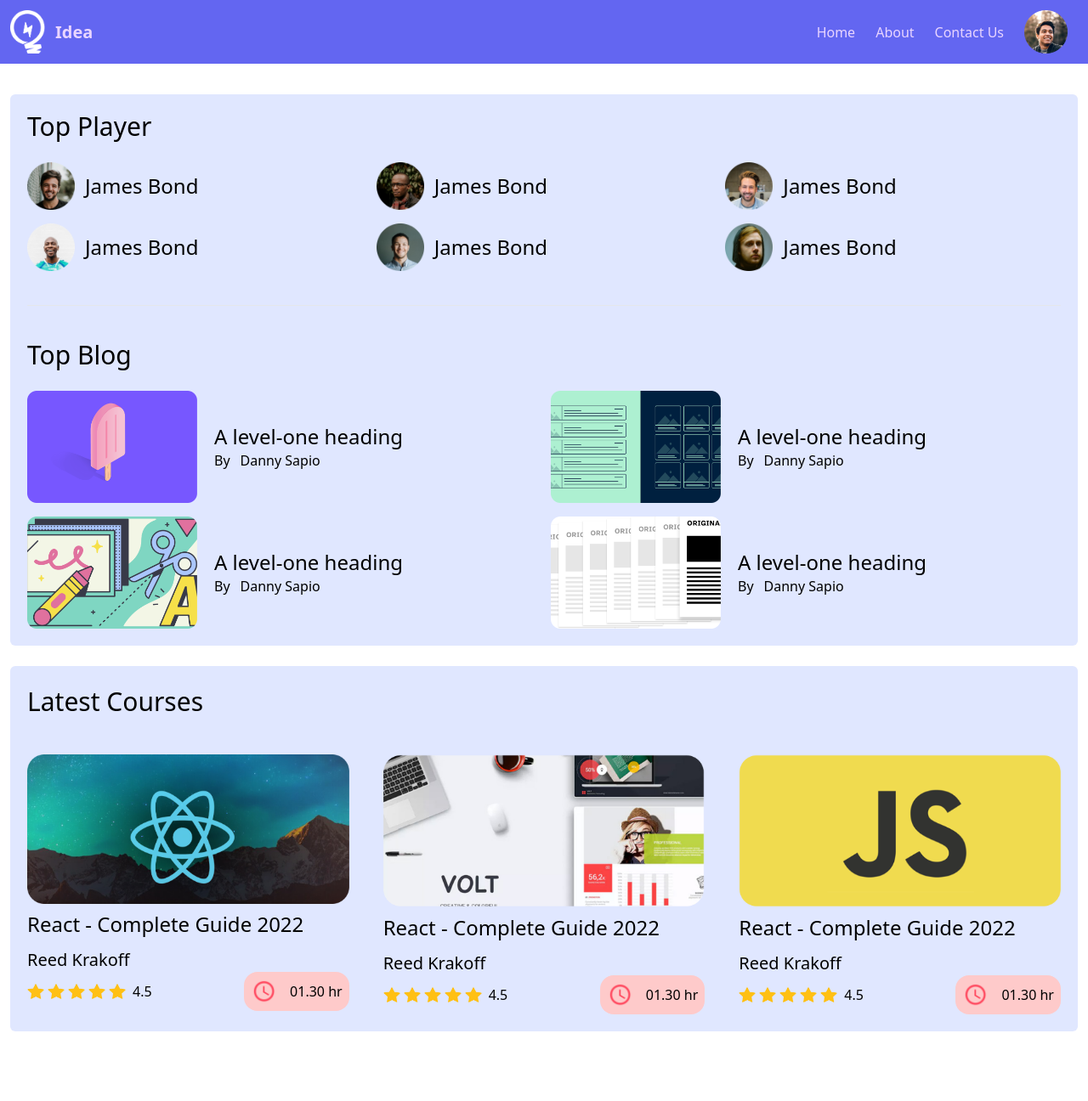
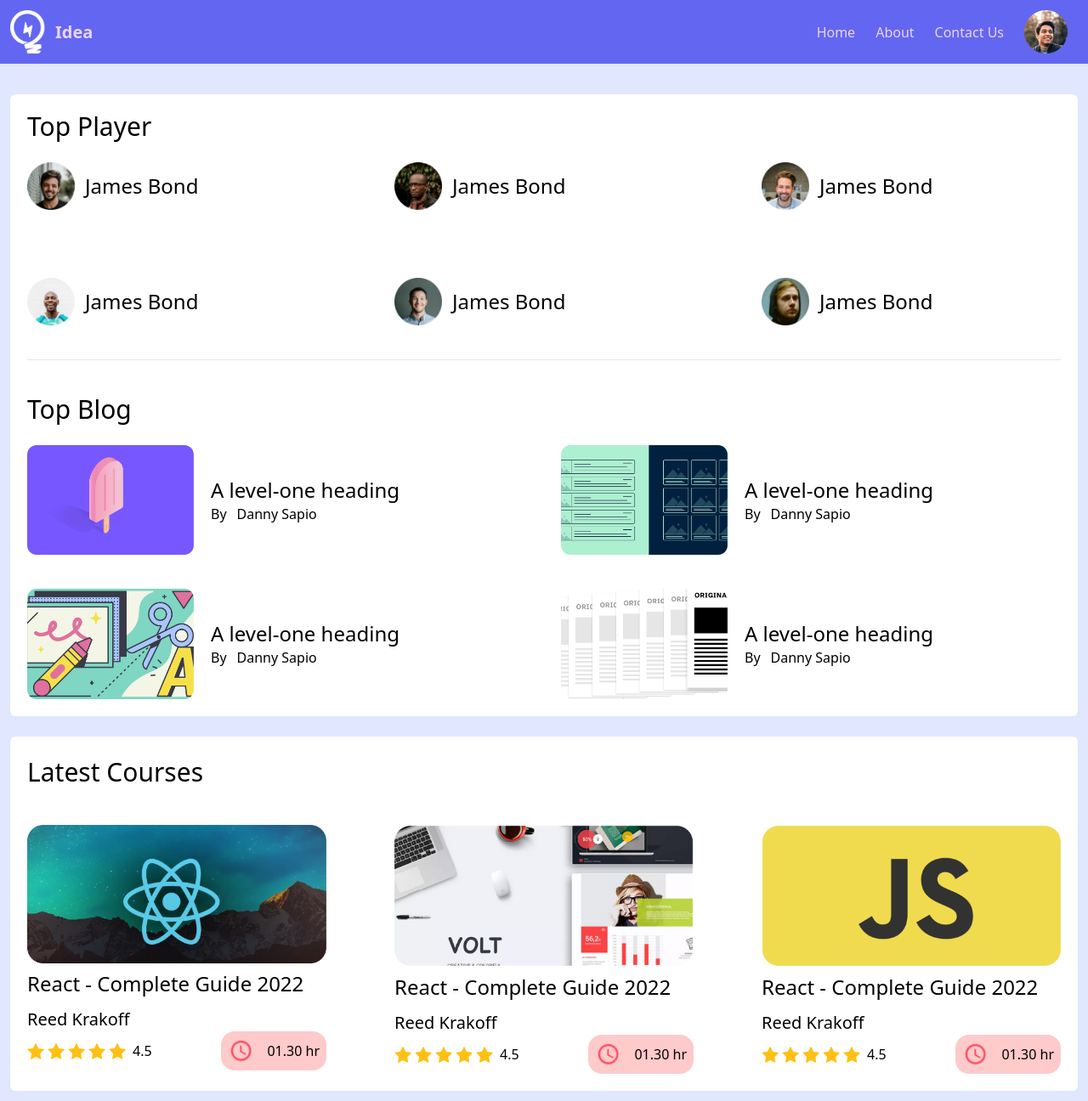
Before and after one commit to bishwajit70/leader-board-tailwind-css, a plain HTML site: page index.html in a window 1280 px wide. Shown: the whole page at 85% size. Before the commit the page ends 1226 px from the top, so only its background shows below. Drawn offline with nearby package versions, Linux system fonts and the light colour scheme.

Commit message:
Fourth Commit

```diff
--- a/index.html
+++ b/index.html
@@ -37,11 +37,11 @@
             </section>
       </header>
       <!-- logo and navigation area ends -->
-      <main class="contaner w-full p-3 bg-white-500">
+      <main class="contaner w-full p-3 bg-indigo-100">
             <!-- player-blog-section start -->
-            <section class="contaner my-6 player-blog rounded-md bg-indigo-100 p-5">
+            <section class="contaner my-6 player-blog rounded-md bg-white p-5">
                   <h2 class="text-3xl pb-6">Top Player</h2>
-                        <div class="grid lg:grid-cols-3 md:grid-cols-2 sm:grid-cols-1 gap-4">
+                        <div class="grid lg:grid-cols-3 md:grid-cols-2 sm:grid-cols-1 gap-20">
                               <div class="single-player flex items-center">
                                     <img width="56" height="56" class="mr-3" src="images/players/player-1.png" alt="">
                                     <h3 class="text-2xl">James Bond</h3>
@@ -70,7 +70,7 @@
                   <hr class="my-10">
                   <!-- blog-section start -->
                   <h2 class="text-3xl pb-6">Top Blog</h2>
-                  <section class="grid lg:grid-cols-2 md:grid-cols-2 sm:grid-cols-1 gap-4">
+                  <section class="grid lg:grid-cols-2 md:grid-cols-2 sm:grid-cols-1 gap-10">
                         <div class="single-blog flex justify-start items-center">
                               <img class="w-1/3 mr-5" src="images/blogs/blog-1.png" alt="">
                               <div class="blog-content w-2/3">
@@ -102,9 +102,9 @@
                   </section>
             </section>
 
-            <section class="course-area rounded-md bg-indigo-100">
+            <section class="course-area rounded-md bg-white">
                   <h2 class="text-3xl pl-5 py-6">Latest Courses</h2>
-                  <section class="grid lg:grid-cols-3 md:grid-cols-1 sm:grid-cols-1 gap-10 p-5">
+                  <section class="grid lg:grid-cols-3 md:grid-cols-1 sm:grid-cols-1 gap-20 p-5">
                         <div class="single-course">
                               <div class="banner-area pb-2">
                                     <img class="w-full" src="images/courses/course-1.png" alt="">
```
